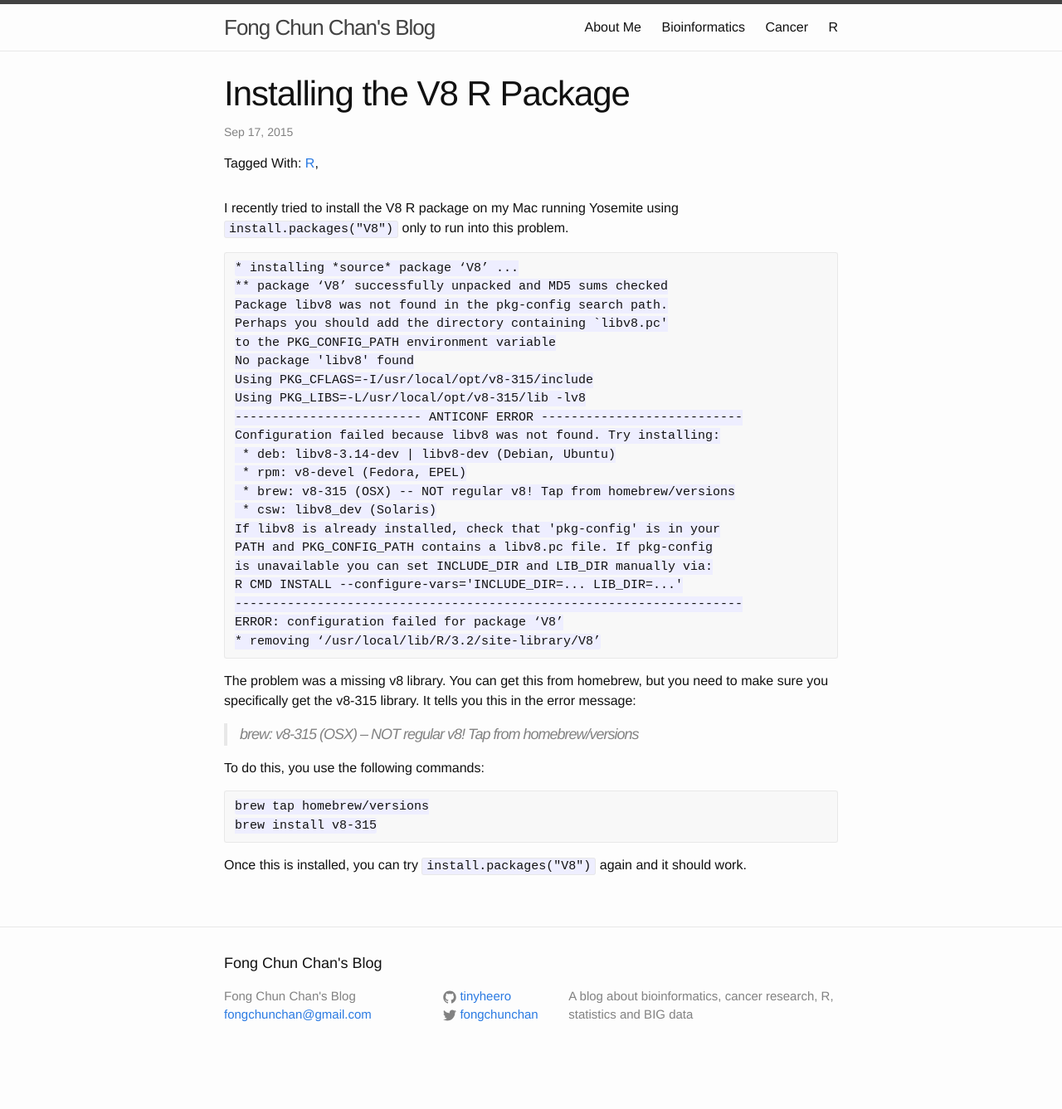
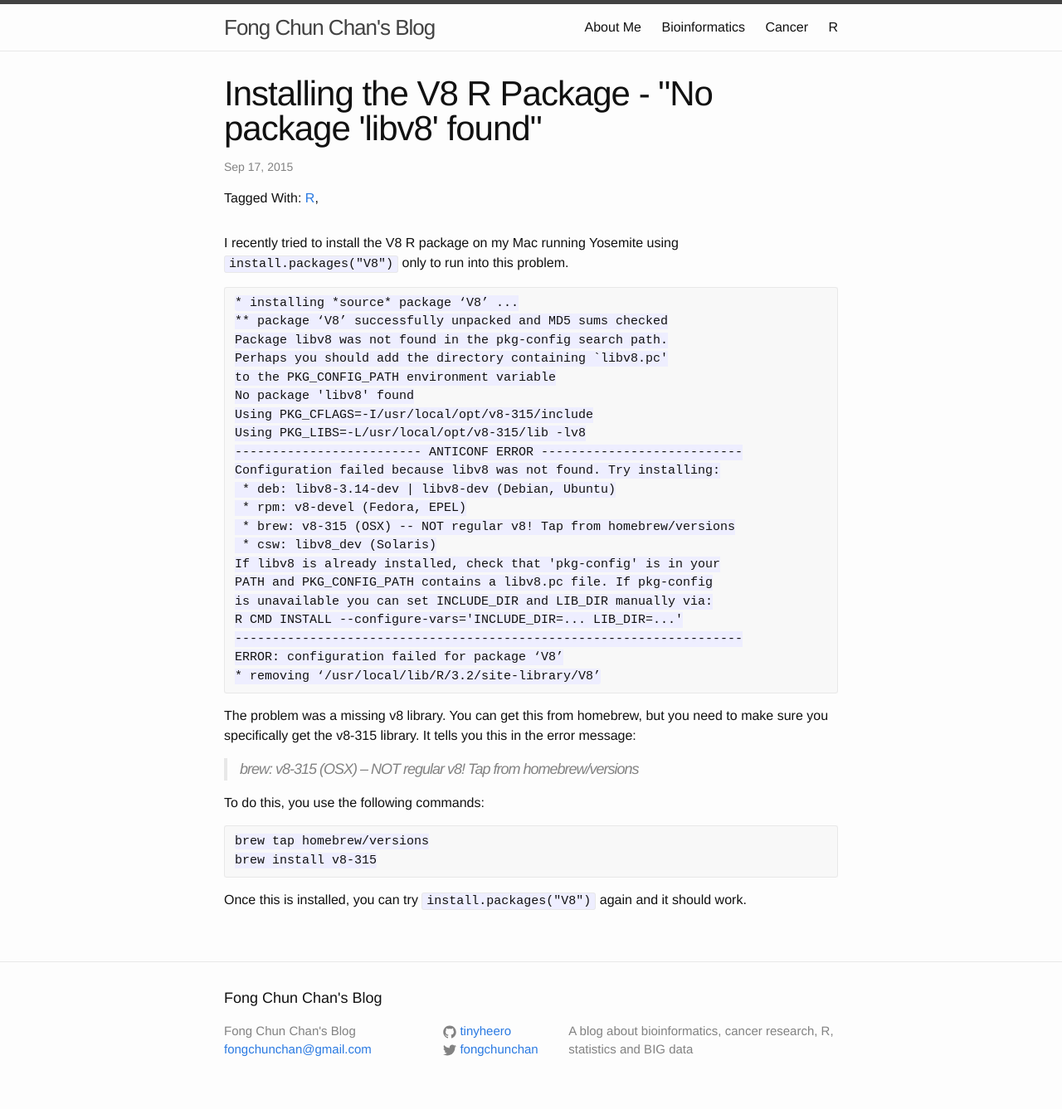
Before and after one commit to tinyheero/tinyheero.github.io, a Jekyll site: the page built from _posts/2015-09-17-install-r-v8.md, in a window 1280 px wide. Shown: the whole page at 83% size. Built offline with Jekyll 4.4.1, drawn with Linux system fonts in a browser that asks for light colours; Markdown is read by kramdown in place of the engine named in the settings; comment, search, counter and statistics services are not loaded; before the commit the page ends 1295 px from its top, so only the background shows below that.

Commit message:
Updating Title of V8 Post

```diff
--- a/_posts/2015-09-17-install-r-v8.md
+++ b/_posts/2015-09-17-install-r-v8.md
@@ -1,6 +1,6 @@
 ---
 layout: post
-title:  "Installing the V8 R Package"
+title:  "Installing the V8 R Package - \"No package 'libv8' found\""
 tags: [R, V8]
 ---
 
```
